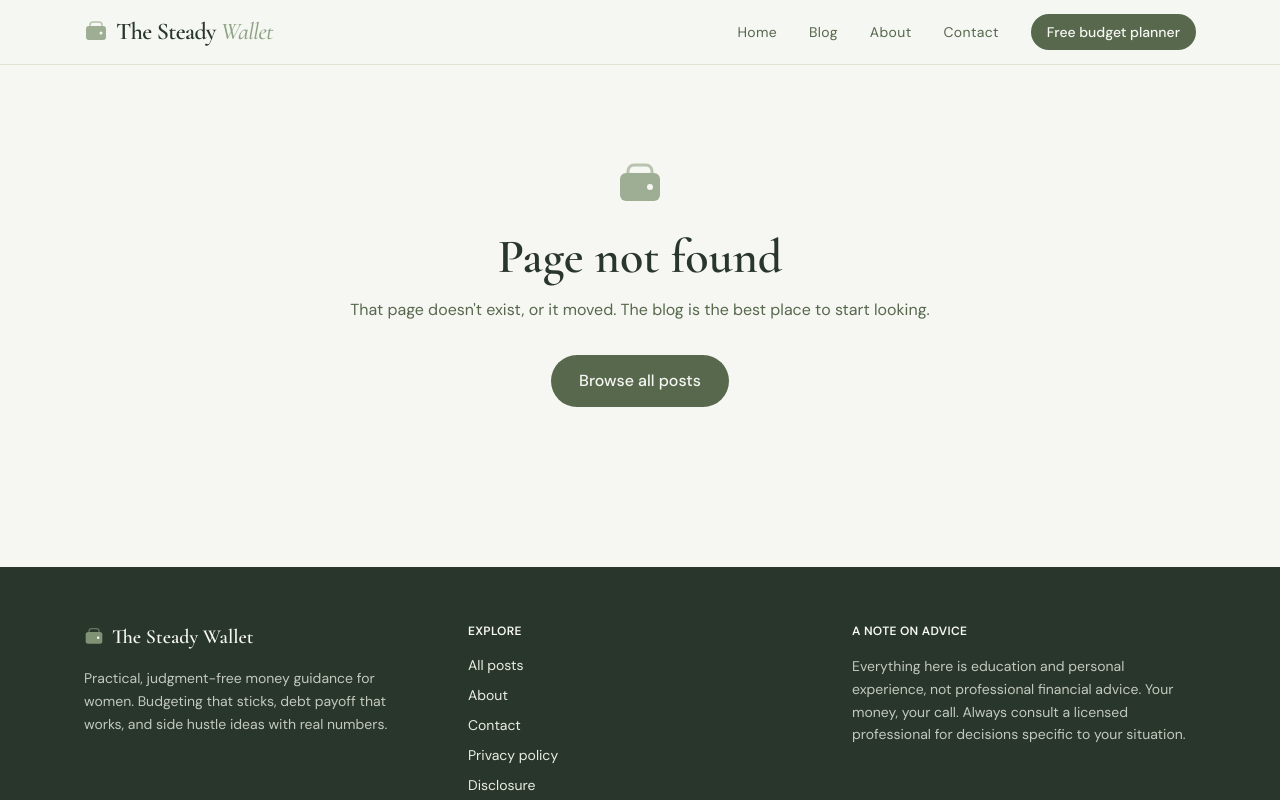
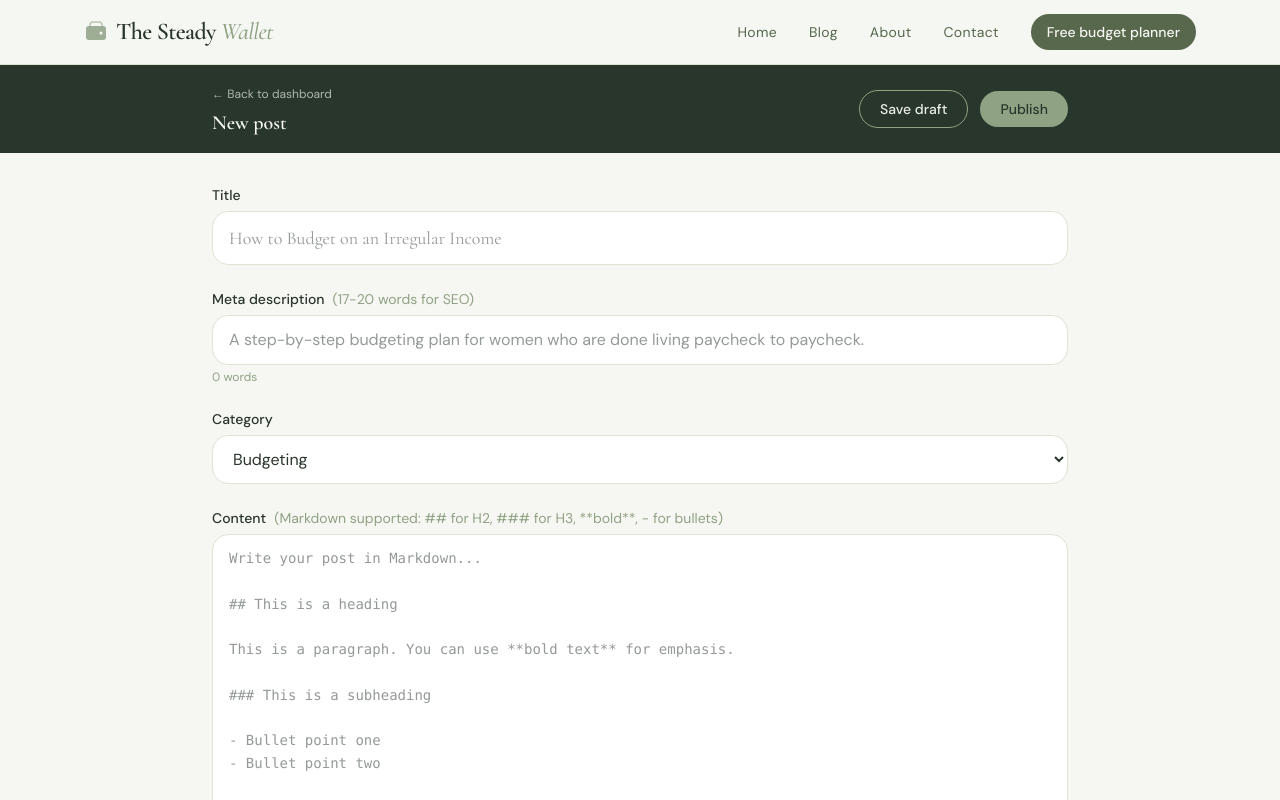
Before and after one commit to Abdulazeez-globe-tech/The-Steady-Wallet, a Next.js app: page /admin/new in a window 1280 px wide. Before the commit this address had no page. Shown: the top 800 px of the page. Built offline with nearby package versions, Linux system fonts and the light colour scheme.

Commit message:
Create NewPostPage component for post creation

```diff
--- /dev/null
+++ b/app/admin/new/page.tsx
@@ -0,0 +1,179 @@
+"use client";
+
+import { useState } from "react";
+import { useRouter } from "next/navigation";
+import Link from "next/link";
+
+const categories = [
+  "Budgeting",
+  "Debt Payoff",
+  "Side Hustles & Income",
+  "Printables & Planners",
+  "Money Mindset",
+];
+
+export default function NewPostPage() {
+  const router = useRouter();
+  const [saving, setSaving] = useState(false);
+  const [error, setError] = useState("");
+
+  const [form, setForm] = useState({
+    title: "",
+    description: "",
+    category: categories[0],
+    content: "",
+    published: false,
+  });
+
+  function update(field: string, value: string | boolean) {
+    setForm((prev) => ({ ...prev, [field]: value }));
+  }
+
+  async function save(publish: boolean) {
+    if (!form.title.trim() || !form.content.trim()) {
+      setError("Title and content are required.");
+      return;
+    }
+    if (!form.description.trim()) {
+      setError("Description is required for SEO.");
+      return;
+    }
+
+    setSaving(true);
+    setError("");
+
+    const res = await fetch("/api/posts", {
+      method: "POST",
+      headers: { "Content-Type": "application/json" },
+      body: JSON.stringify({ ...form, published: publish }),
+    });
+
+    if (res.status === 401) {
+      router.push("/admin/login");
+      return;
+    }
+
+    if (!res.ok) {
+      const data = await res.json();
+      setError(data.error || "Something went wrong.");
+      setSaving(false);
+      return;
+    }
+
+    router.push("/admin");
+  }
+
+  return (
+    <div className="min-h-screen bg-paper">
+      <header className="bg-pine text-paper">
+        <div className="max-w-4xl mx-auto px-5 py-4 flex items-center justify-between">
+          <div>
+            <Link
+              href="/admin"
+              className="text-xs text-mist/70 hover:text-paper"
+            >
+              &larr; Back to dashboard
+            </Link>
+            <h1 className="font-display text-xl font-semibold mt-1">
+              New post
+            </h1>
+          </div>
+          <div className="flex items-center gap-3">
+            <button
+              onClick={() => save(false)}
+              disabled={saving}
+              className="rounded-full border border-sage text-mist text-sm font-medium px-5 py-2 hover:bg-fern/50 transition-colors disabled:opacity-50"
+            >
+              Save draft
+            </button>
+            <button
+              onClick={() => save(true)}
+              disabled={saving}
+              className="rounded-full bg-sage text-pine text-sm font-medium px-5 py-2 hover:bg-moss transition-colors disabled:opacity-50"
+            >
+              {saving ? "Saving..." : "Publish"}
+            </button>
+          </div>
+        </div>
+      </header>
+
+      <div className="max-w-4xl mx-auto px-5 py-8">
+        {error && (
+          <div className="mb-6 bg-red-50 text-red-700 text-sm rounded-xl px-4 py-3">
+            {error}
+          </div>
+        )}
+
+        <div className="space-y-6">
+          <div>
+            <label className="block text-sm font-medium text-pine mb-1.5">
+              Title
+            </label>
+            <input
+              value={form.title}
+              onChange={(e) => update("title", e.target.value)}
+              placeholder="How to Budget on an Irregular Income"
+              className="w-full rounded-2xl border border-moss bg-white px-4 py-3 text-lg font-display focus:outline-none focus:ring-2 focus:ring-sage"
+            />
+          </div>
+
+          <div>
+            <label className="block text-sm font-medium text-pine mb-1.5">
+              Meta description
+              <span className="text-sage font-normal ml-2">
+                (17-20 words for SEO)
+              </span>
+            </label>
+            <input
+              value={form.description}
+              onChange={(e) => update("description", e.target.value)}
+              placeholder="A step-by-step budgeting plan for women who are done living paycheck to paycheck."
+              className="w-full rounded-2xl border border-moss bg-white px-4 py-3 focus:outline-none focus:ring-2 focus:ring-sage"
+            />
+            <p className="mt-1 text-xs text-sage">
+              {form.description.trim().split(/\s+/).filter(Boolean).length}{" "}
+              words
+            </p>
+          </div>
+
+          <div>
+            <label className="block text-sm font-medium text-pine mb-1.5">
+              Category
+            </label>
+            <select
+              value={form.category}
+              onChange={(e) => update("category", e.target.value)}
+              className="w-full rounded-2xl border border-moss bg-white px-4 py-3 focus:outline-none focus:ring-2 focus:ring-sage"
+            >
+              {categories.map((c) => (
+                <option key={c} value={c}>
+                  {c}
+                </option>
+              ))}
+            </select>
+          </div>
+
+          <div>
+            <label className="block text-sm font-medium text-pine mb-1.5">
+              Content
+              <span className="text-sage font-normal ml-2">
+                (Markdown supported: ## for H2, ### for H3, **bold**, - for
+                bullets)
+              </span>
+            </label>
+            <textarea
+              value={form.content}
+              onChange={(e) => update("content", e.target.value)}
+              rows={24}
+              placeholder={`Write your post in Markdown...\n\n## This is a heading\n\nThis is a paragraph. You can use **bold text** for emphasis.\n\n### This is a subheading\n\n- Bullet point one\n- Bullet point two`}
+              className="w-full rounded-2xl border border-moss bg-white px-4 py-3 font-mono text-sm leading-relaxed focus:outline-none focus:ring-2 focus:ring-sage"
+            />
+            <p className="mt-1 text-xs text-sage">
+              {form.content.trim().split(/\s+/).filter(Boolean).length} words
+            </p>
+          </div>
+        </div>
+      </div>
+    </div>
+  );
+}
```
